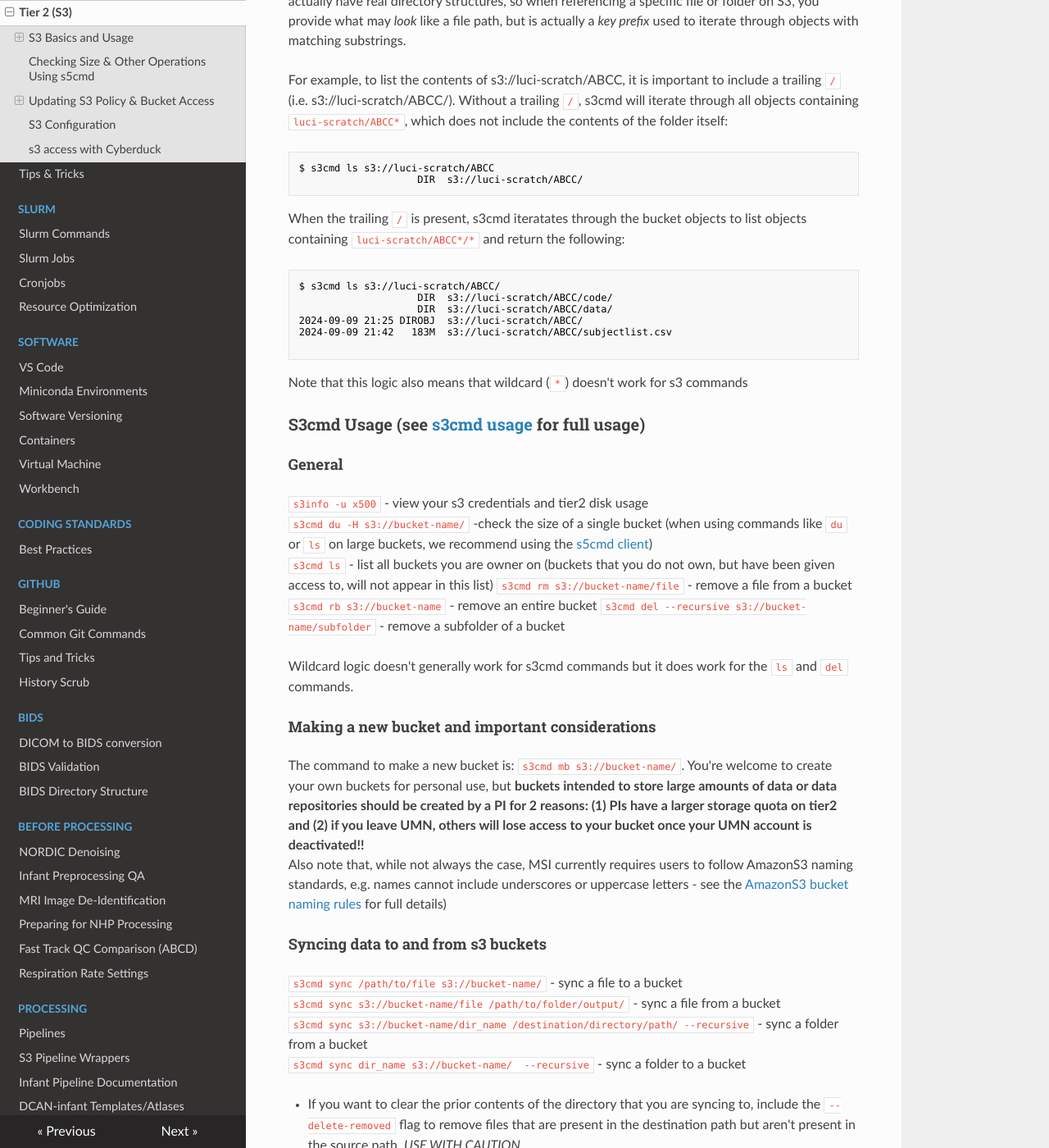
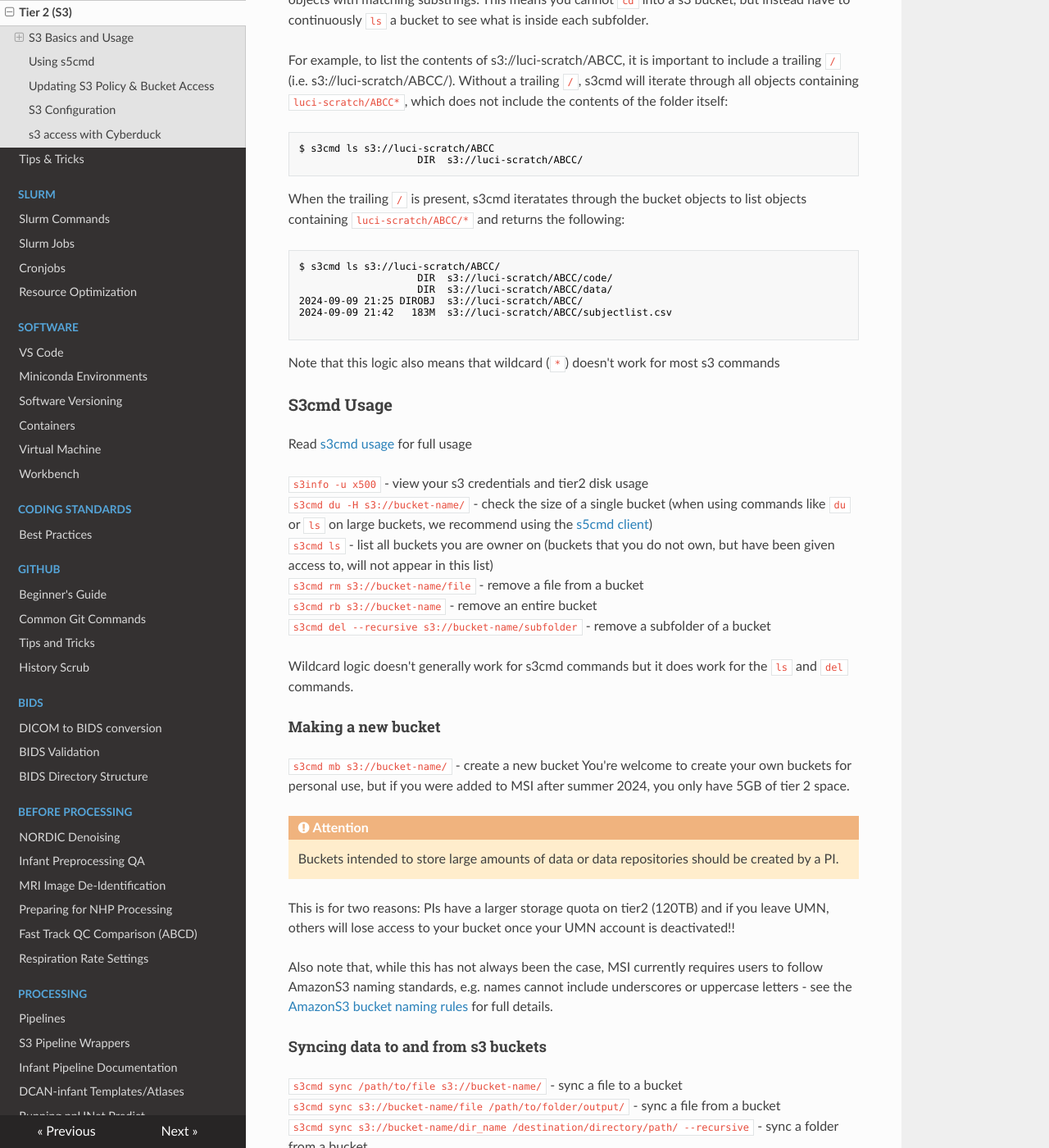
Before and after one commit to DCAN-Labs/cdni-brain, an MkDocs documentation site: the page built from docs/s3.md, in a window 1280 px wide and 1400 px high, scrolled down 649 px. Shown: the whole window at 82% size. Built offline with MkDocs 1.6.1, drawn with Linux system fonts in a browser that asks for light colours; nearby versions of some CDN libraries; some of the changed text lies outside the part shown.

Commit message:
reformat links, simplify layout

````diff
--- a/docs/s3.md
+++ b/docs/s3.md
@@ -1,12 +1,11 @@
 # MSI Second Tier ("tier 2") Storage & S3 Bucket Interface
 Second tier storage is used for storing data and files that you don't need readily accessible on tier 1. Prior to summer 2024, each user was granted up to 120 TB of storage on tier 2. MSI has since updated their policy so that new users are limited to 5 GB, with their documentation stating that [MSI *groups* are now limited to 120 TB](https://msi.umn.edu/about-msi-services/data-storage/second-tier-storage). As such, whenever possible, please have a PI create a s3 bucket where a large amount of data is expected to be stored.
 
-For a comprehensive introduction to s3, see [this tutorial video](https://drive.google.com/drive/folders/1Oz3i5lbld5VmXGdhWagOMWYOIJmgrJA4) (recorded as part of the Data Processing Workshop hosted for undergraduate research assistants). It is encouraged to watch this tutorial prior to your first time using s3 commands. If you don't have access to the CDNI google drive to view the video, ask Kim or Luci to be added.
+For a comprehensive introduction to s3, see [this s3 tutorial video](https://drive.google.com/drive/folders/1Oz3i5lbld5VmXGdhWagOMWYOIJmgrJA4) (recorded as part of the Data Processing Workshop hosted for undergraduate research assistants). It is encouraged to watch this tutorial prior to your first time using s3 commands. If you don't have access to the CDNI google drive to view the video, ask Kim or Luci to be added.
 
 ## S3 Basics and Usage
 
-### How s3cmd Works
-It's important to know that S3 is not actually a filesystem, but an object store, and S3cmd is an API tool for object storage. As a result, the logic you are likely more familiar with when interacting with folder structures on the command line doesn't necessarily translate to s3cmd. S3 buckets don't actually have real directory structures, so when referencing a specific file or folder on S3, you provide what may *look* like a file path, but is actually a *key prefix* used to iterate through objects with matching substrings.
+It's important to know that S3 is not actually a filesystem, but an object storage system, and S3cmd is an [API tool](https://www.geeksforgeeks.org/what-is-an-api/) for object storage. As a result, the logic you are likely more familiar with when interacting with folder structures on the command line doesn't necessarily translate to s3cmd. S3 buckets don't actually have real directory structures, so when referencing a specific file or folder on S3, you provide what may *look* like a file path, but is actually a *key prefix* used to iterate through objects with matching substrings. This means you cannot `cd` into a s3 bucket, but instead have to continuously `ls` a bucket to see what is inside each subfolder.
 
 For example, to list the contents of s3://luci-scratch/ABCC, it is important to include a trailing `/` (i.e. s3://luci-scratch/ABCC/). Without a trailing `/`, s3cmd will iterate through all objects containing `luci-scratch/ABCC*`, which does not include the contents of the folder itself:
 ```
@@ -14,7 +13,7 @@ $ s3cmd ls s3://luci-scratch/ABCC
                     DIR  s3://luci-scratch/ABCC/
 ```
 
-When the trailing `/` is present, s3cmd iteratates through the bucket objects to list objects containing `luci-scratch/ABCC*/*` and return the following:
+When the trailing `/` is present, s3cmd iteratates through the bucket objects to list objects containing `luci-scratch/ABCC/*` and returns the following:
 ```
 $ s3cmd ls s3://luci-scratch/ABCC/
                     DIR  s3://luci-scratch/ABCC/code/
@@ -24,23 +23,35 @@ $ s3cmd ls s3://luci-scratch/ABCC/
 
 ```
 
-Note that this logic also means that wildcard (`*`) doesn't work for s3 commands
+Note that this logic also means that wildcard (`*`) doesn't work for most s3 commands
 
-### S3cmd Usage (see [s3cmd usage](https://s3tools.org/usage) for full usage)
+### S3cmd Usage
 
-#### General
+Read [s3cmd usage](https://s3tools.org/usage) for full usage
+
 `s3info -u x500` - view your s3 credentials and tier2 disk usage<br>
-`s3cmd du -H s3://bucket-name/` -check the size of a single bucket (when using commands like `du` or `ls` on large buckets, we recommend using the [s5cmd client](#Checking-Size-&-Other-Operations-Using-s5cmd))<br>
-`s3cmd ls` - list all buckets you are owner on (buckets that you do not own, but have been given access to, will not appear in this list)
+`s3cmd du -H s3://bucket-name/` - check the size of a single bucket (when using commands like `du` or `ls` on large buckets, we recommend using the [s5cmd client](#Using-s5cmd))<br>
+`s3cmd ls` - list all buckets you are owner on (buckets that you do not own, but have been given access to, will not appear in this list)<br>
 `s3cmd rm s3://bucket-name/file` - remove a file from a bucket<br>
-`s3cmd rb s3://bucket-name` - remove an entire bucket
+`s3cmd rb s3://bucket-name` - remove an entire bucket<br>
 `s3cmd del --recursive s3://bucket-name/subfolder` - remove a subfolder of a bucket
 
 Wildcard logic doesn't generally work for s3cmd commands but it does work for the `ls` and `del` commands.
 
-#### Making a new bucket and important considerations
-The command to make a new bucket is: `s3cmd mb s3://bucket-name/`. You're welcome to create your own buckets for personal use, but **buckets intended to store large amounts of data or data repositories should be created by a PI for 2 reasons: (1) PIs have a larger storage quota on tier2 and (2) if you leave UMN, others will lose access to your bucket once your UMN account is deactivated!!**<br>
-Also note that, while not always the case, MSI currently requires users to follow AmazonS3 naming standards, e.g. names cannot include underscores or uppercase letters - see the [AmazonS3 bucket naming rules](https://docs.aws.amazon.com/AmazonS3/latest/userguide/bucketnamingrules.html) for full details)
+#### Making a new bucket
+`s3cmd mb s3://bucket-name/` - create a new bucket
+You're welcome to create your own buckets for personal use, but if you were added to MSI after summer 2024, you only have 5GB of tier 2 space.
+
+<div class="admonition attention">
+	<p class="first admonition-title">Attention</p>
+	<p class="last">
+		Buckets intended to store large amounts of data or data repositories should be created by a PI.
+	</p>
+</div>
+
+This is for two reasons: PIs have a larger storage quota on tier2 (120TB) and if you leave UMN, others will lose access to your bucket once your UMN account is deactivated!!
+
+Also note that, while this has not always been the case, MSI currently requires users to follow AmazonS3 naming standards, e.g. names cannot include underscores or uppercase letters - see the [AmazonS3 bucket naming rules](https://docs.aws.amazon.com/AmazonS3/latest/userguide/bucketnamingrules.html) for full details.
 
 #### Syncing data to and from s3 buckets
 `s3cmd sync /path/to/file s3://bucket-name/` - sync a file to a bucket<br>
@@ -56,7 +67,7 @@ Also note that, while not always the case, MSI currently requires users to follo
 `s3cmd put path/to/file s3://path/to/where/you/want/file/` - place a single file into bucket
 
 
-## Checking Size & Other Operations Using s5cmd
+## Using s5cmd
 When using commands like `du` or `ls` on large buckets, we recommend using [s5cmd client](https://github.com/peak/s5cmd), an alternative S3 client that performs much faster on MSI than s3cmd for certain operations (roughly 10x-100x faster for `du` and `ls`). Currently, s5cmd cannot resume interrupted file transfers (upload or download), so it is advisable **not** to use it over s3cmd for file transfers.
 
 The usage is similar to s3cmd except that it requires the `--endpoint-url` argumement to specify MSI's S3 (Tier 2) instead of the default (AWS S3). For example: `s5cmd --endpoint-url https://s3.msi.umn.edu du -H s3://MY_BUCKET/*`
@@ -97,26 +108,16 @@ export AWS_ACCESS_KEY_ID=$(s3info | grep Access | awk '{ print $NF }' )
 
 ## Updating S3 Policy & Bucket Access
 
-### Gaining Bucket Access
-To gain access to a bucket, ask the bucket owner or others with access granted. If you're unsure of who already has access, consult the tier2 tab of CDNI's [tracking spreadsheet](https://docs.google.com/spreadsheets/d/1QpKYJQqhuxoQhErBscAEev9npsd1RgKS8KdCL6FiuEo/edit?usp=sharing). Note that none of the scripts or commands below will work if you don't have bucket access.
+To gain access to a bucket, ask the bucket owner or others with access granted. If you're unsure of who already has access, consult the tier2 tab of CDNI's [data tracking spreadsheet](https://docs.google.com/spreadsheets/d/1QpKYJQqhuxoQhErBscAEev9npsd1RgKS8KdCL6FiuEo/edit?usp=sharing). Note that none of the scripts or commands below will work if you don't have bucket access.
 
-### Granting Bucket Access
-We generally use fairly permissive s3 policies and so typically anyone with access to a bucket (not the bucket owner alone) can grant access to a new user. To grant someone access to a bucket, MSI provides instruction [here](https://www.msi.umn.edu/support/faq/how-do-i-use-s3-buckets-share-data-tier-2-storage-other-users) on how to set up/modify an s3 policy, but the simplest method is to use the `set_s3policy` command with the following steps:
+We generally use fairly permissive s3 policies and so typically anyone with access to a bucket (not the bucket owner alone) can grant access to a new user. MSI provides instructions for how to [grant someone access to a bucket](https://www.msi.umn.edu/support/faq/how-do-i-use-s3-buckets-share-data-tier-2-storage-other-users) using an s3 policy file, but the simplest method is to use the `set_s3policy` command with the following steps:
 
 1. If you haven't already done so, add the line `export PATH=/home/dhp/public/storage/s3policy_bin/:$PATH` to your `~/.bashrc`and open a new terminal after saving your changes in order for your changes to take effect.
-2. Print list of current users with bucket access:
-```
-$ /home/faird/shared/code/internal/utilities/MSI-utilities/s3_get_x500/get_x500.sh s3://bucket_name/
-  x500_1,x500_2
-```
-3. Copy the *FULL LIST* (see **NOTE** below), append the x500 for the new user you wish to grant access (x500_3 in the example below), and feed into the set_s3policy command like so, excluding the s3:// prefix for the bucket name in the command:
-```
-$ set_s3policy x500_1,x500_2,x500_3 bucket_name FULL
-  s3://bucket_name/: Policy updated
-```
+2. Print list of current users with bucket access with the command<br> `/home/faird/shared/code/internal/utilities/MSI-utilities/s3_get_x500/get_x500.sh s3://bucket_name/`
+3. Copy the *FULL LIST* (see **NOTE** below), append the x500 for the new user you wish to grant access (x500_3 in the example below), and feed into the set_s3policy command like so, excluding the s3:// prefix for the bucket name in the command:<br> `set_s3policy x500_1,x500_2,x500_3 bucket_name FULL`
+4. Finally, update the list of users with access to the bucket in tier2 tab of CDNI's [tracking spreadsheet](https://docs.google.com/spreadsheets/d/1QpKYJQqhuxoQhErBscAEev9npsd1RgKS8KdCL6FiuEo/edit?usp=sharing)
+
 **NOTE: You must copy the full list from `get_x500.sh` because every time you set a policy you need to list EVERYONE that needs access. You CANNOT just list that one person's x500: this will result in only that person having bucket access and access removal for all other x500s, including the bucket owner. `get_x500.sh` automatically appends your x500 to the end of the list so that people don't forget to include themselves as well when updating the s3 policy**
-
-4. Finally, update the list of users with access to the bucket in tier2 tab of CDNI's [tracking spreadsheet](https://docs.google.com/spreadsheets/d/1QpKYJQqhuxoQhErBscAEev9npsd1RgKS8KdCL6FiuEo/edit?usp=sharing)
 
 ## S3 Configuration
 Certain S3cmd or S3api commands may require that you enter your S3 credentials (including a Access Key ID and Secret Access Key, which can be found with the command `s3info`). To configure your S3 credentials so that you don't have to manually enter them:
@@ -126,9 +127,9 @@ Certain S3cmd or S3api commands may require that you enter your S3 credentials (
 You shouldn't have to make any changes to the file unless the s3 bucket is hosted by something different than *s3.amazonaws.com*. You can test your access through an `ls` command - the `s3cmd -c ~/.s3cfg-RANDOM` will have to be part of every command you run to access the buckets that require the credentials you provided.
 
 ## s3 access with Cyberduck
-Resource: [View your MSI S3 credentials (login required)](https://www.msi.umn.edu/content/s3-credentials)
+[View your MSI S3 credentials (login required)](https://www.msi.umn.edu/content/s3-credentials)
 
-Read: [Cyberduck S3 documentation](https://docs.cyberduck.io/protocols/s3/)
+[Cyberduck S3 documentation](https://docs.cyberduck.io/protocols/s3/)
 
 [Cyberduck](https://cyberduck.io/) is a cloud storage browser for Windows and macOS devices, which can be used to access s3 storage from your local machine. To access MSI Tier 2 storage in Cyberduck, connect to *s3.msi.umn.edu* using your s3 credentials, which can be retrieved from the link at the top of this subsection or by running `s3info` in your MSI terminal.
 
````
